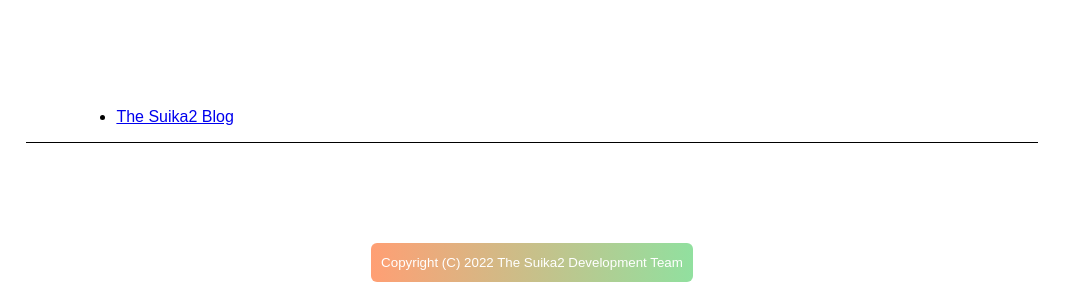
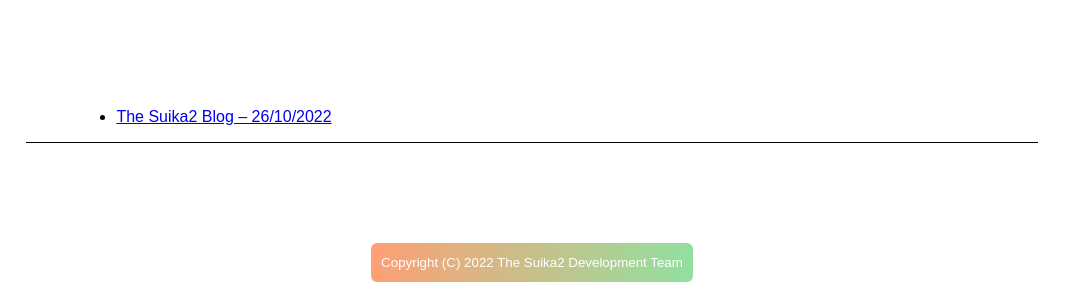
Before and after one commit to suika2engine/suika2engine.github.io, a Jekyll site: the page articles.html, which Jekyll copies as it is, in a window 1280 px wide. Shown: the part 126-426 px from the top of the page, without its empty margins (108-1177 px from the left). Built offline with Jekyll 4.4.1, drawn with Linux system fonts in a browser that asks for light colours.

Commit message:
Update articles.html

```diff
--- a/articles.html
+++ b/articles.html
@@ -41,7 +41,7 @@
         <!-- Column 1 – Heading -->
         <div class="col-1">
           <ul class="article-list">
-            <li><a href="/articles/the-suika2-blog.md">The Suika2 Blog</a></li>
+            <li><a href="/articles/26-10-2022-the-suika2-blog">The Suika2 Blog – 26/10/2022</a></li>
           </ul>
         </div>
       </div>
```
